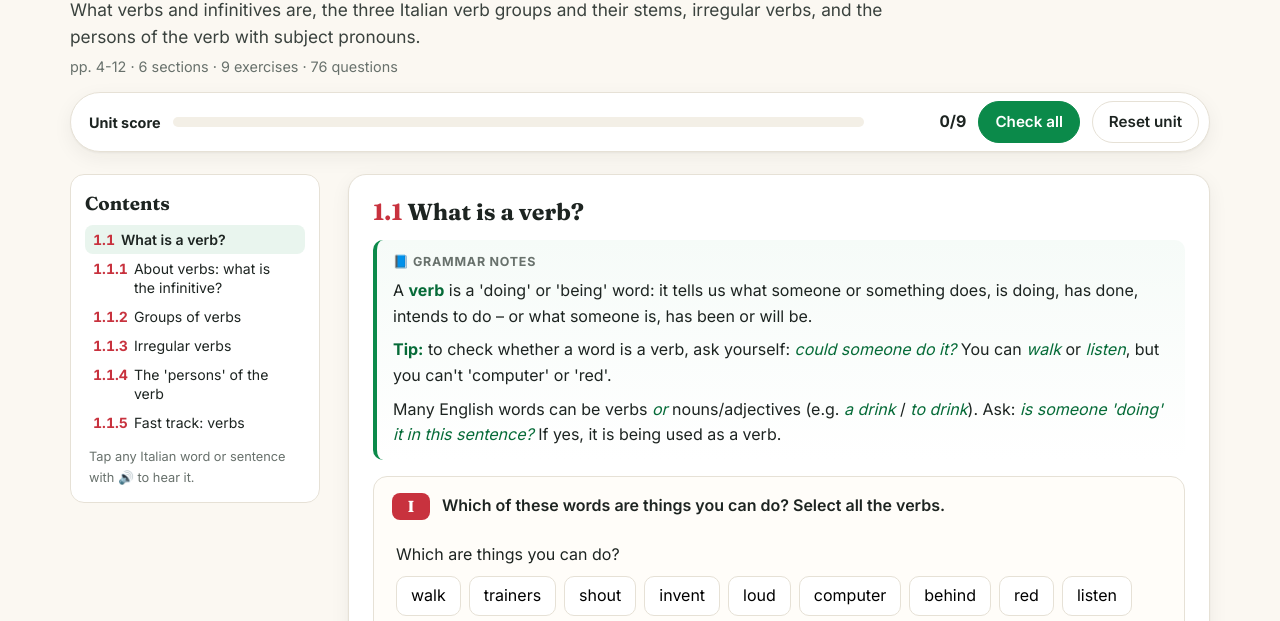
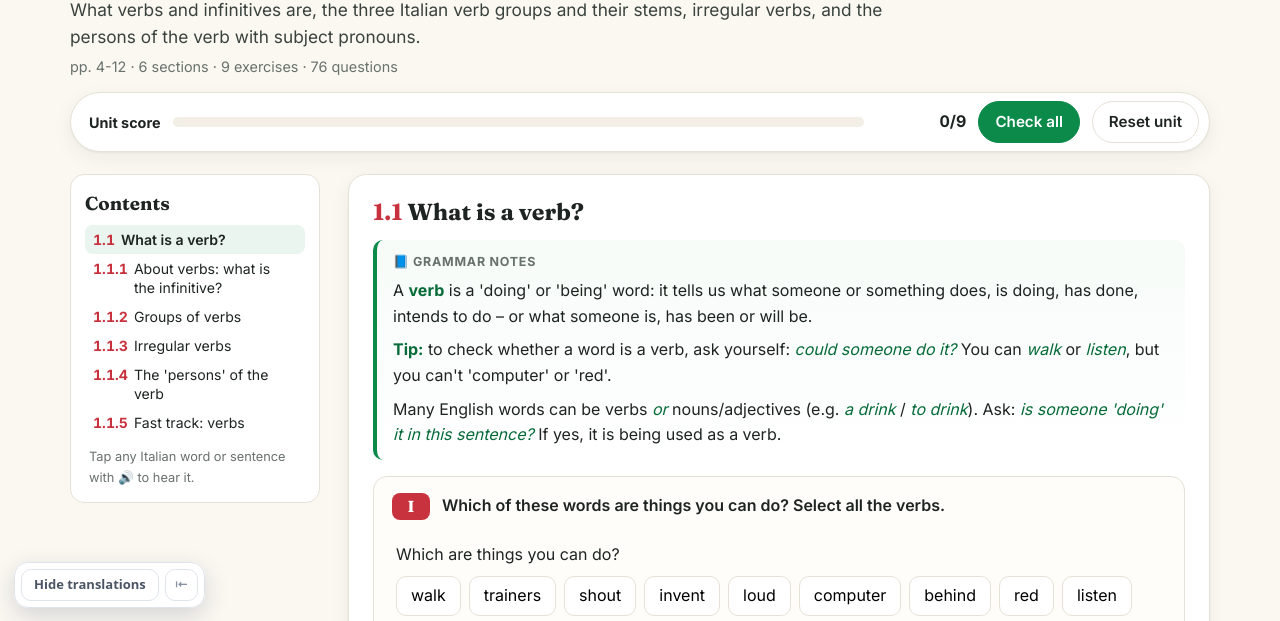
Before and after one commit to yalli2/italian_grammar, a plain HTML site: page unit.html in a window 1280 px wide. Shown: the part 178-799 px from the top of the page. Drawn offline with Linux system fonts and the light colour scheme.

Commit message:
뜻 가리기 · 해석 가리기 기능 추가
화면 왼쪽 아래 버튼으로 단어 뜻과 문장 해석을 흐리게 가리고,
가려진 부분을 누르면 하나씩 확인할 수 있습니다. 설정은 페이지를 옮겨도 유지됩니다.

Co-Authored-By: Claude Opus 5.5 <noreply@anthropic.com>
Claude-Session: https://claude.ai/code/session_0117yATE2DKP8NNyhhzFyhXD

```diff
--- /dev/null
+++ b/dain-hide.js
@@ -0,0 +1,140 @@
+window.DAIN_HIDE_CFG={"any": "span.tr, .trl", "i18n": 1};
+/* 다인에듀 학습 사이트 공통 — 뜻 가리기 · 해석 가리기
+ * 단어의 뜻(mn)과 문장의 해석(ko)을 버튼 한 번으로 흐리게 가리고, 가려진 부분을 누르면 하나씩 확인합니다.
+ * 설정은 브라우저에 저장되어 같은 사이트의 다른 페이지에서도 유지됩니다.
+ * 이 사이트에서 가릴 대상은 위의 CFG(선택자)에 정의되어 있습니다.
+ */
+(function () {
+  "use strict";
+  if (window.__dainHide) return; window.__dainHide = true;
+  var C = window.DAIN_HIDE_CFG || {};
+  var SEL = { mn: C.mn || "", ko: C.ko || "" };
+  var ANY = C.any || "";
+  if (!SEL.mn && !SEL.ko && !ANY) return;
+  var EXCL = ".dh-bar" + (C.exclude ? "," + C.exclude : "");
+  var KEY = "dain-hide:" + (location.pathname.split("/")[1] || "root");
+  var st;
+  try { st = JSON.parse(localStorage.getItem(KEY)) || {}; } catch (e) { st = {}; }
+  st = { mn: !!st.mn, ko: !!st.ko };
+  function save() { try { localStorage.setItem(KEY, JSON.stringify(st)); } catch (e) {} }
+
+  var css = document.createElement("style");
+  css.textContent =
+    "html.dh-hide-mn .dh-mn,html.dh-hide-ko .dh-ko{filter:blur(6px)!important;cursor:pointer;user-select:none;-webkit-user-select:none;transition:filter .15s}" +
+    "html.dh-hide-mn .dh-mn.dh-peek,html.dh-hide-ko .dh-ko.dh-peek{filter:none!important}" +
+    ".dh-bar{position:fixed;left:14px;bottom:14px;z-index:2147483000;display:none;align-items:center;gap:6px;background:rgba(255,255,255,.96);border:1px solid #dfe3eb;border-radius:14px;padding:6px;box-shadow:0 8px 24px rgba(20,30,60,.16);font:600 13px/1.2 system-ui,-apple-system,'Apple SD Gothic Neo','Malgun Gothic',sans-serif}" +
+    ".dh-bar.show{display:flex}" +
+    ".dh-bar button{all:unset;box-sizing:border-box;border:1px solid #dfe3eb;background:#fff;border-radius:10px;padding:7px 12px;color:#4b5565;cursor:pointer;white-space:nowrap;font:inherit}" +
+    ".dh-bar button:hover{border-color:#9aa3b2}" +
+    ".dh-bar button.on{background:#1d2433;color:#fff;border-color:#1d2433}" +
+    ".dh-bar button[hidden]{display:none}" +
+    ".dh-bar .dh-x{padding:7px 9px;color:#8a93a3}" +
+    ".dh-bar.min .dh-k{display:none}" +
+    "@media (max-width:640px){.dh-bar{left:8px;bottom:8px}.dh-bar button{padding:6px 9px;font-size:12px}}" +
+    "@media print{.dh-bar{display:none!important}.dh-mn,.dh-ko{filter:none!important}}";
+  (document.head || document.documentElement).appendChild(css);
+
+  var L = {
+    ko: { mn: "뜻 가리기", ko: "해석 가리기", tmn: "단어의 한국어 뜻을 가립니다", tko: "문장의 한국어 해석을 가립니다", min: "접기", open: "뜻·해석 가리기 펼치기" },
+    en: { mn: "Hide meanings", ko: "Hide translations", tmn: "Blur word meanings", tko: "Blur sentence translations", min: "Collapse", open: "Show hide tools" }
+  };
+  function lang() {
+    var l = (document.documentElement.lang || "ko").toLowerCase();
+    return (C.i18n && l && l.indexOf("ko") !== 0) ? "en" : "ko";
+  }
+
+  var bar;
+  function build() {
+    bar = document.createElement("div");
+    bar.className = "dh-bar"; bar.setAttribute("role", "toolbar");
+    bar.innerHTML = '<button type="button" class="dh-k" data-k="mn"></button><button type="button" class="dh-k" data-k="ko"></button><button type="button" class="dh-x">⇤</button>';
+    document.body.appendChild(bar);
+    Array.prototype.forEach.call(bar.querySelectorAll(".dh-k"), function (b) {
+      b.addEventListener("click", function () { st[b.dataset.k] = !st[b.dataset.k]; save(); apply(); });
+    });
+    var x = bar.querySelector(".dh-x");
+    try { if (localStorage.getItem(KEY + ":min") === "1") bar.classList.add("min"); } catch (e) {}
+    x.addEventListener("click", function () {
+      bar.classList.toggle("min");
+      try { localStorage.setItem(KEY + ":min", bar.classList.contains("min") ? "1" : "0"); } catch (e) {}
+      label();
+    });
+    label();
+  }
+  function label() {
+    var t = L[lang()];
+    bar.setAttribute("aria-label", t.mn + " / " + t.ko);
+    var bm = bar.querySelector('[data-k="mn"]'), bk = bar.querySelector('[data-k="ko"]'), x = bar.querySelector(".dh-x");
+    bm.textContent = t.mn; bm.title = t.tmn; bk.textContent = t.ko; bk.title = t.tko;
+    var min = bar.classList.contains("min");
+    x.textContent = min ? "👁" : "⇤"; x.title = min ? t.open : t.min;
+  }
+  function apply() {
+    document.documentElement.classList.toggle("dh-hide-mn", st.mn);
+    document.documentElement.classList.toggle("dh-hide-ko", st.ko);
+    Array.prototype.forEach.call(bar.querySelectorAll(".dh-k"), function (b) {
+      b.classList.toggle("on", st[b.dataset.k]); b.setAttribute("aria-pressed", st[b.dataset.k] ? "true" : "false");
+    });
+    Array.prototype.forEach.call(document.querySelectorAll(".dh-peek"), function (e) { e.classList.remove("dh-peek"); });
+  }
+  function mark(k) {
+    if (!SEL[k]) return;
+    var list; try { list = document.querySelectorAll(SEL[k]); } catch (e) { return; }
+    Array.prototype.forEach.call(list, function (el) {
+      if (el.classList.contains("dh-mn") || el.classList.contains("dh-ko") || el.closest(EXCL)) return;
+      if (!/\S/.test(el.textContent || "")) return;
+      el.classList.add("dh-" + k);
+    });
+  }
+  // 같은 클래스로 뜻과 해석이 함께 쓰이는 사이트: 글의 길이·문장부호로 구분
+  function kindOf(el) {
+    var t = (el.textContent || "").replace(/\s+/g, " ").trim().replace(/\s*[(（][^()（）]*[)）]$/, "");
+    if (/[.?!。…？！]["'”’)]*$/.test(t)) return "ko";
+    if (/(니다|어요|아요|해요|세요|이에요|예요|군요|네요|지요|죠|까요?|다)$/.test(t) && t.length > 6) return "ko";
+    if (t.length > 22 || t.split(" ").length > 4) return "ko";
+    return "mn";
+  }
+  function markAny() {
+    if (!ANY) return;
+    var list; try { list = document.querySelectorAll(ANY); } catch (e) { return; }
+    Array.prototype.forEach.call(list, function (el) {
+      if (el.classList.contains("dh-mn") || el.classList.contains("dh-ko") || el.closest(EXCL)) return;
+      if (!/\S/.test(el.textContent || "")) return;
+      el.classList.add("dh-" + kindOf(el));
+    });
+  }
+  function scan() {
+    if (!bar.isConnected) { document.body.appendChild(bar); apply(); }
+    mark("mn"); mark("ko"); markAny();
+    var hm = !!document.querySelector(".dh-mn"), hk = !!document.querySelector(".dh-ko");
+    bar.querySelector('[data-k="mn"]').hidden = !hm;
+    bar.querySelector('[data-k="ko"]').hidden = !hk;
+    bar.classList.toggle("show", hm || hk);
+    label();
+  }
+  document.addEventListener("click", function (e) {
+    var t = e.target.closest && e.target.closest(".dh-mn,.dh-ko");
+    if (!t) return;
+    var hidden = (st.mn && t.classList.contains("dh-mn")) || (st.ko && t.classList.contains("dh-ko"));
+    if (!hidden) return;
+    if (t.classList.contains("dh-peek")) { t.classList.remove("dh-peek"); }
+    else { t.classList.add("dh-peek"); }
+    e.preventDefault(); e.stopPropagation();
+  }, true);
+
+  function start() {
+    build(); apply(); scan();
+    var timer = null;
+    new MutationObserver(function (muts) {
+      for (var i = 0; i < muts.length; i++) {
+        var m = muts[i];
+        if (m.type === "attributes" || (m.target.closest && m.target.closest(".dh-bar"))) continue;
+        if (!bar.isConnected) { scan(); return; }
+        clearTimeout(timer); timer = setTimeout(scan, 150); return;
+      }
+    }).observe(document.body, { childList: true, subtree: true, attributes: true, attributeFilter: ["lang"] });
+    new MutationObserver(function () { clearTimeout(timer); timer = setTimeout(scan, 150); })
+      .observe(document.documentElement, { attributes: true, attributeFilter: ["lang"] });
+  }
+  if (document.readyState === "loading") document.addEventListener("DOMContentLoaded", start); else start();
+})();
--- a/unit.html
+++ b/unit.html
@@ -19,5 +19,6 @@
 <script src="assets/app.js"></script>
 <script src="assets/unit.js"></script>
 <script>document.getElementById("foot").textContent = IG.T("footer");</script>
+<script src="dain-hide.js" defer></script>
 </body>
 </html>
```
Also changed, not shown: index.html (+1 -0 lines).
